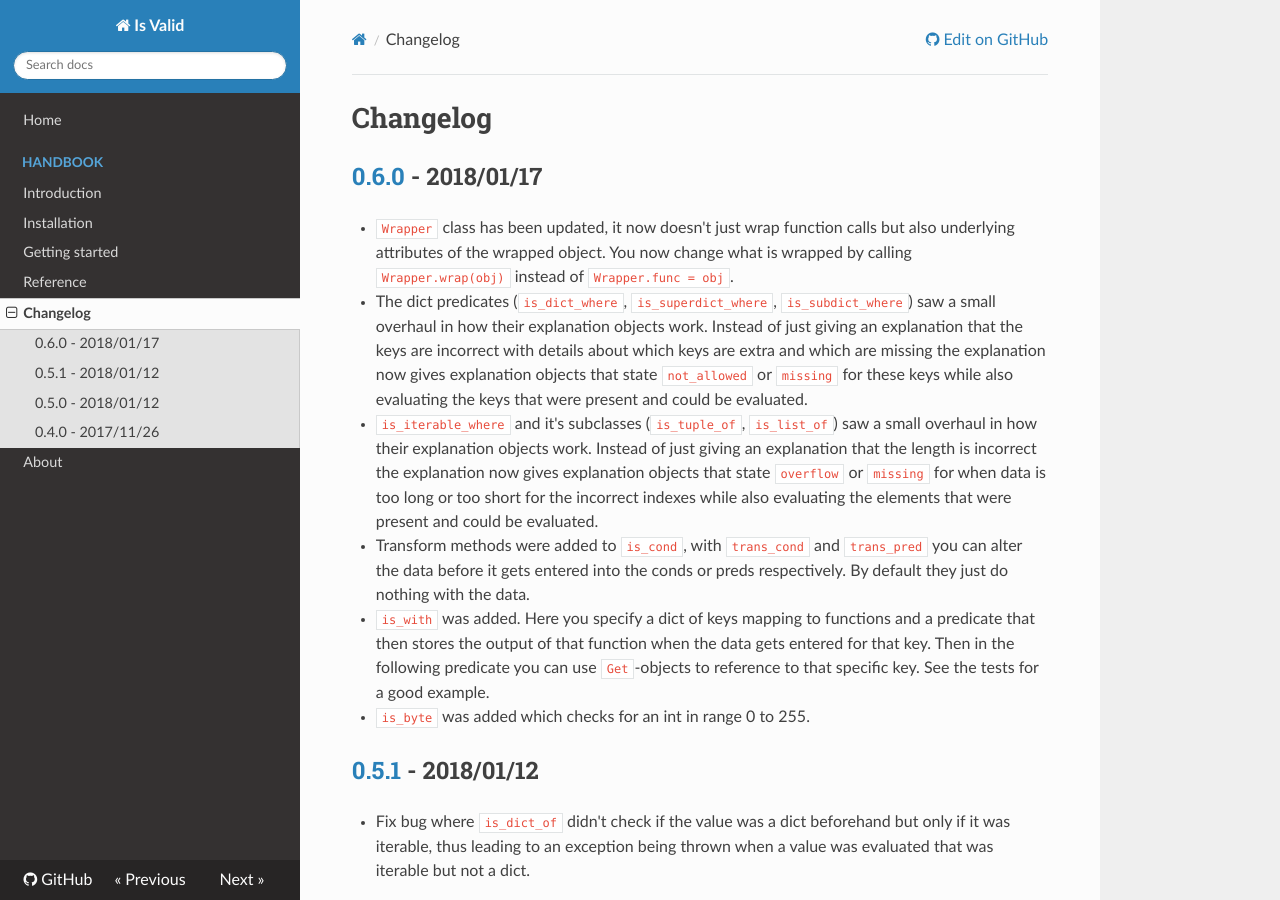
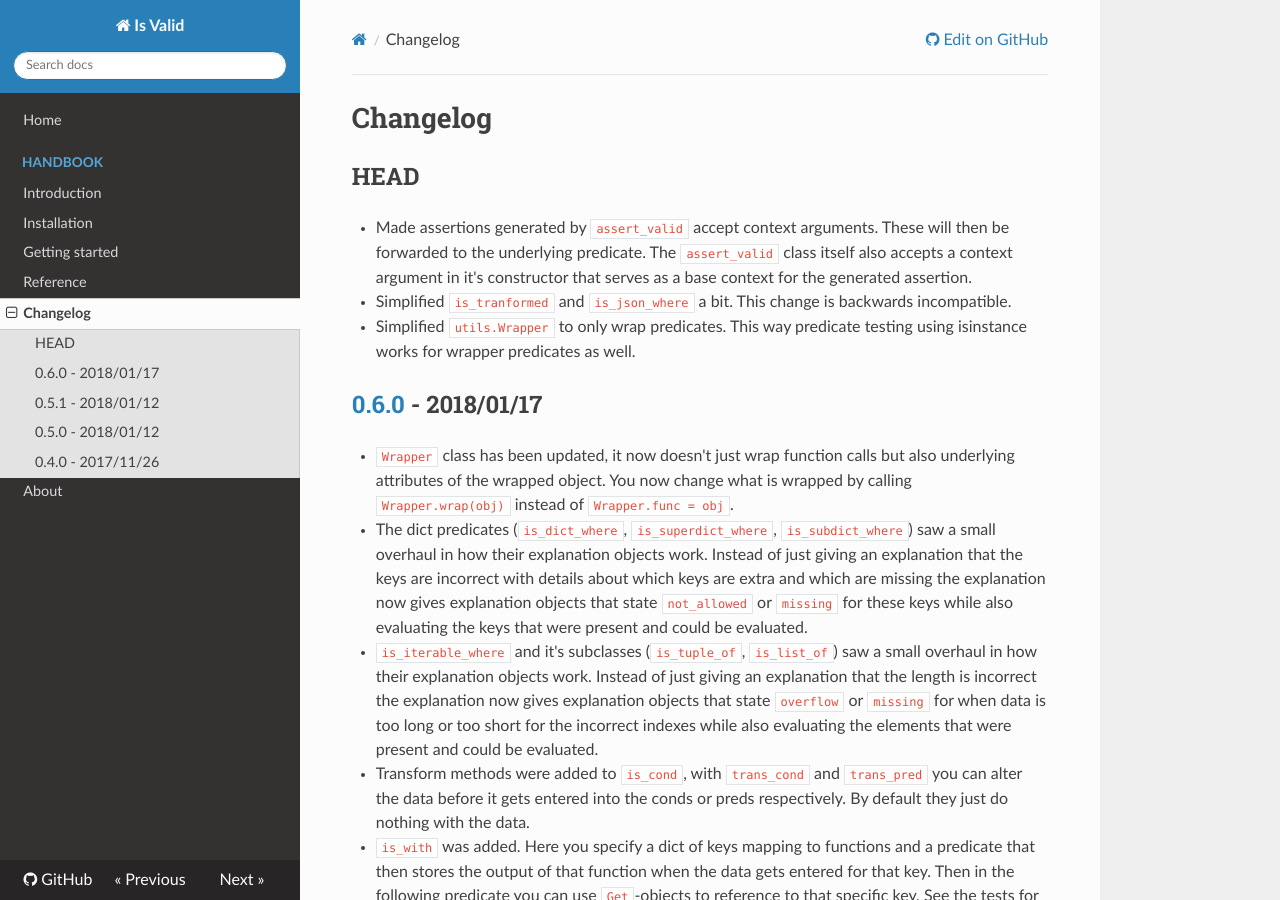
Before and after one commit to daanvdk/is_valid, an MkDocs documentation site: the page built from docs/changelog.md, in a window 1280 px wide and 900 px high. Built offline with MkDocs 1.6.1, drawn with Linux system fonts in a browser that asks for light colours; nearby versions of some CDN libraries; old or Windows-style settings are respelled for this version of MkDocs.

Commit message:
Update docs

```diff
--- a/docs/changelog.md
+++ b/docs/changelog.md
@@ -1,4 +1,14 @@
 # Changelog
+
+## HEAD
+- Made assertions generated by `assert_valid` accept context arguments. These
+will then be forwarded to the underlying predicate. The `assert_valid` class
+itself also accepts a context argument in it's constructor that serves as a
+base context for the generated assertion.
+- Simplified `is_tranformed` and `is_json_where` a bit. This change is
+backwards incompatible.
+- Simplified `utils.Wrapper` to only wrap predicates. This way predicate
+testing using isinstance works for wrapper predicates as well.
 
 ## [0.6.0](https://pypi.python.org/pypi/is-valid/0.6.0) - 2018/01/17
 - `Wrapper` class has been updated, it now doesn't just wrap function calls but
```
Also changed, not shown: docs/reference.md (+3 -3 lines).
